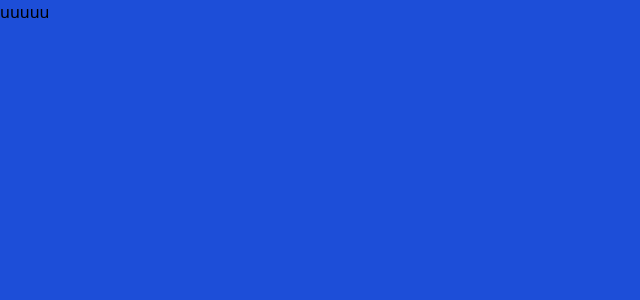
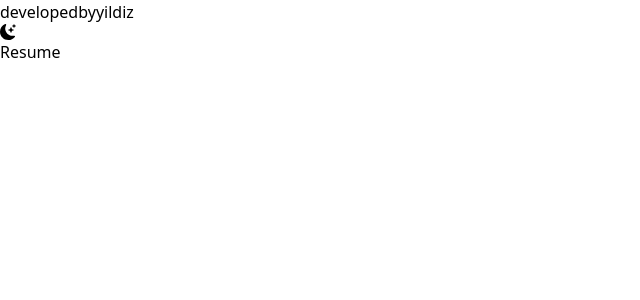
Before and after one commit to yildiztugba/Website-with-Tailwind, a Next.js app: page / in a window 1280 px wide. Shown: the top 300 px of the page, without its empty margins (0-640 px from the left). Built offline with nearby package versions, Linux system fonts and the light colour scheme.

Commit message:
added navbar

```diff
--- a/package.json
+++ b/package.json
@@ -13,7 +13,8 @@
     "eslint-config-next": "13.2.4",
     "next": "13.2.4",
     "react": "18.2.0",
-    "react-dom": "18.2.0"
+    "react-dom": "18.2.0",
+    "react-icons": "^4.8.0"
   },
   "devDependencies": {
     "autoprefixer": "^10.4.14",
--- a/src/app/page.js
+++ b/src/app/page.js
@@ -1,5 +1,6 @@
 
 import Head from 'next/head';
+import { BsFillMoonStarsFill } from 'react-icons/bs';
 
 export default function Home() {
   return (
@@ -9,8 +10,18 @@ export default function Home() {
       </Head>
     <main>
 
-      <section className="bg-blue-700 min-h-screen">
-        <h1>uuuuu</h1>
+      <section className="min-h-screen">
+        <nav>
+          <h1>developedbyyildiz</h1>
+          <ul>
+            <li>
+              <BsFillMoonStarsFill />
+            </li>
+            <li>
+              <a href="#">Resume</a>
+            </li>
+          </ul>
+        </nav>
       </section>
     </main>
     </div>
```
Also changed, not shown: 1 other file (tests, documents, lock files or other folders).
